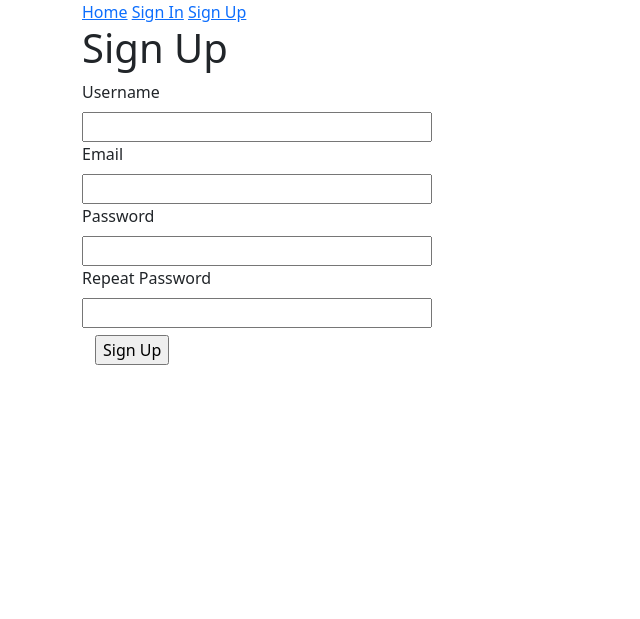
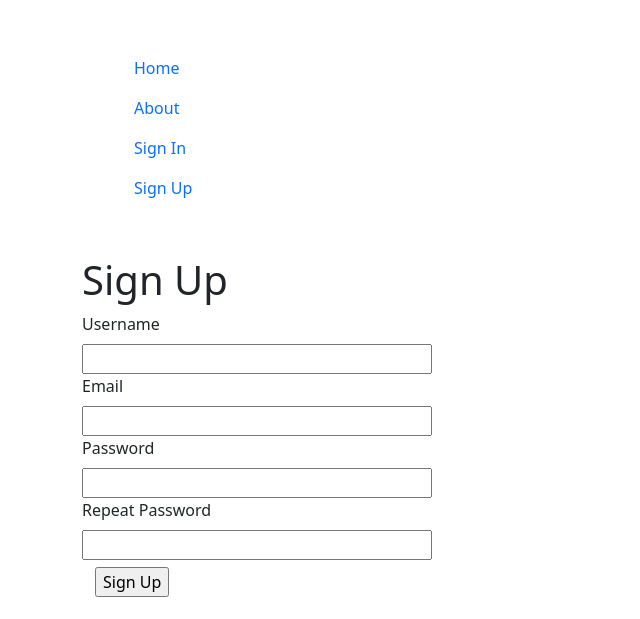
Before and after one commit to Willbeckh/one-time, a Flask app: page /authenticate/register in a window 1280 px wide. Shown: the top 619 px of the page, without its empty margins (0-640 px from the left). Run offline with Flask 2, Linux system fonts and the light colour scheme; some libraries are stand-ins or nearby versions.

Commit message:
st: update navbar custom styles

```diff
--- a/app/templates/navbar.html
+++ b/app/templates/navbar.html
@@ -1,12 +1,33 @@
-<div>
-  <a href="/">Home</a>
-  {% if current_user.is_anonymous %}
-  <a href="{{ url_for('auth.login')}}">Sign In</a>
-  <a href="{{url_for('auth.register') }}">Sign Up</a>
-  {% else %}
-  <a href="{{ url_for('.user', username=current_user.username ) }}">
-    Profile
-  </a>
-  <a href="{{ url_for('auth.logout') }}">Logout</a>
-  {% endif %}
+<div class="col p-5">
+  <div class="nav__container">
+    <link
+      rel="stylesheet"
+      href="{{url_for('static', filename='css/navbar.css')}}"
+    />
+    <div class="nav flex-column">
+      <a href="/" class="nav-link nav__item active" aria-current="page">Home</a>
+      <a href="about.html" class="nav-link nav__item">About</a>
+      {% if current_user.is_anonymous %}
+      <a href="{{ url_for('auth.login')}}" class="nav-link nav__item">
+        Sign In
+      </a>
+      <a href="{{url_for('auth.register') }}" class="nav-link nav__item">
+        Sign Up
+      </a>
+      {% else %}
+      <a
+        href="{{ url_for('.user', username=current_user.username ) }}"
+        class="nav-link nav__item"
+      >
+        Profile
+      </a>
+      <a
+        href="{{ url_for('auth.logout') }}"
+        class="nav-link nav__item nav__item-logout"
+      >
+        Logout
+      </a>
+      {% endif %}
+    </div>
+  </div>
 </div>
```
